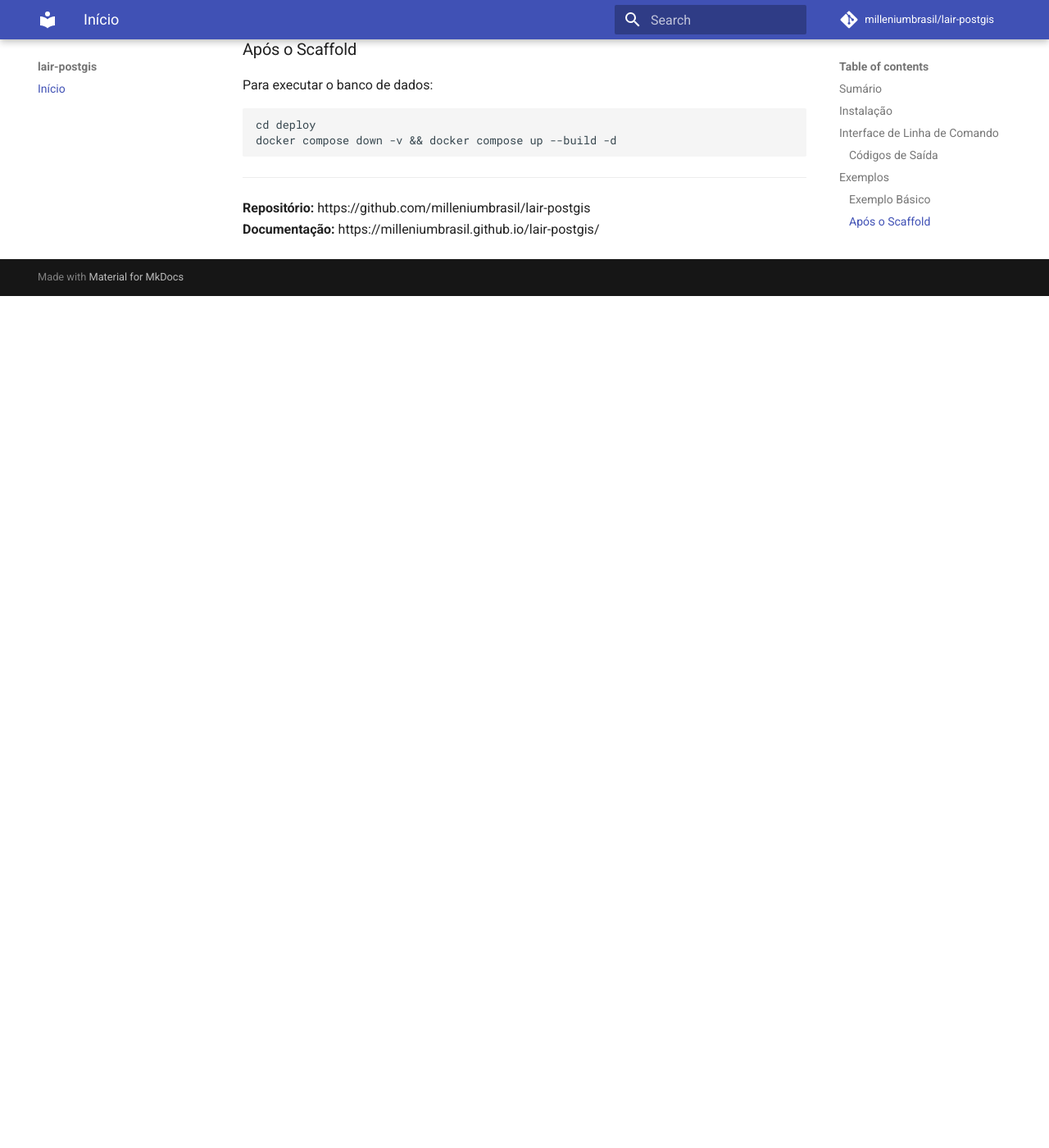
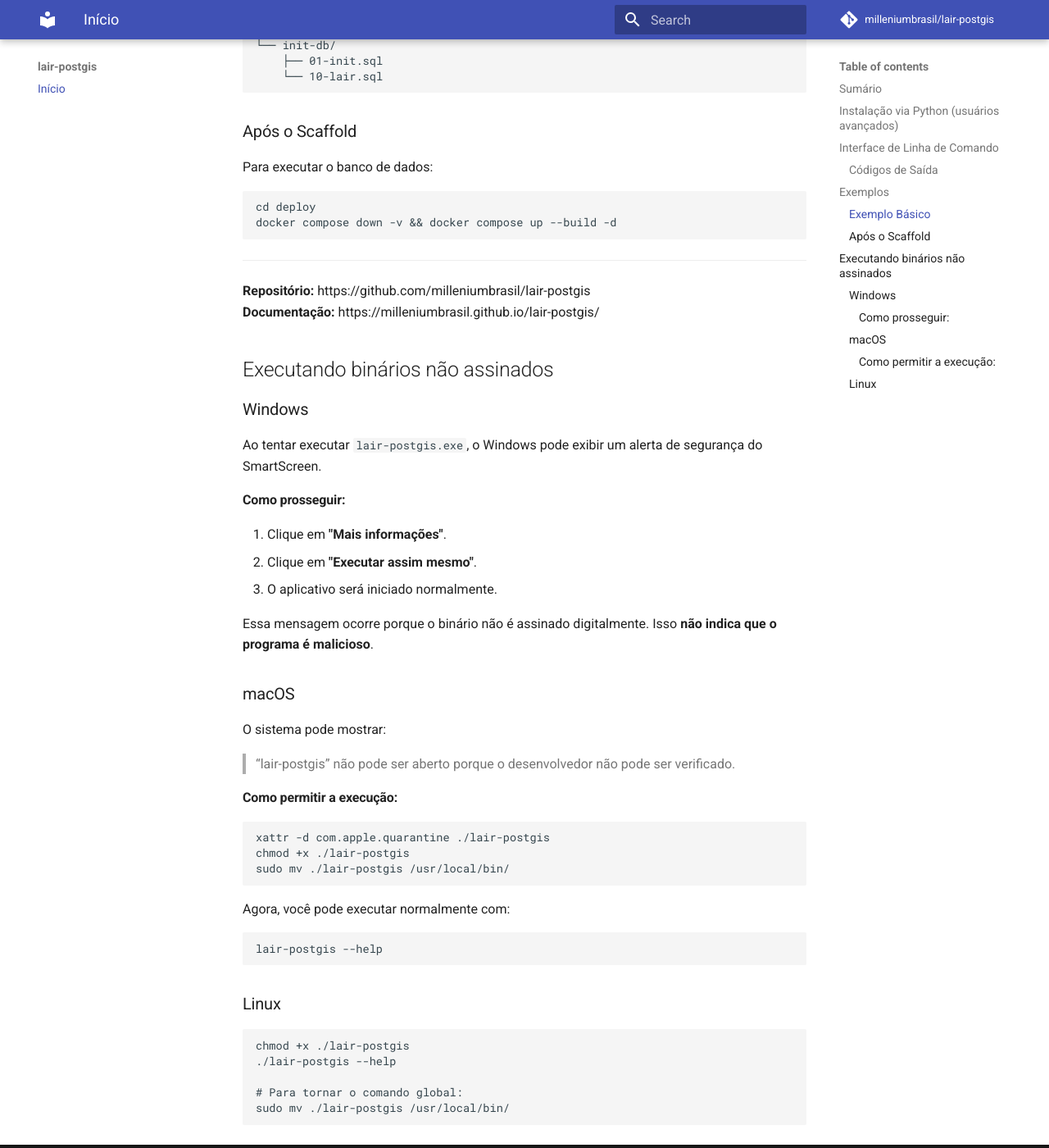
Before and after one commit to milleniumbrasil/lair-postgis, an MkDocs documentation site: the page built from docs/index.md, in a window 1280 px wide and 1400 px high, scrolled down 1501 px. Shown: the whole window at 82% size. Built offline with MkDocs 1.6.1 and Material for MkDocs 9.7.7, drawn with Linux system fonts in a browser that asks for light colours; comment, search, counter and statistics services are not loaded; before the commit the page ends 1862 px from its top, so only the background shows below that; some of the changed text lies outside the part shown.

Commit message:
Docs update (#6)
* docs: add unsigned binaries instructions and Python installation alternative

* feat: dist files

````diff
--- a/docs/index.md
+++ b/docs/index.md
@@ -4,17 +4,20 @@
 
 Esta documentação está organizada da seguinte forma:
 
-- [Instalação](#instalacao): Como instalar e começar a usar o lair-postgis.
+- [Instalação via Python (usuários avançados)](#instalacao-via-python-usuarios-avancados): Instalação via pip para usuários com Python.
 - [Interface de Linha de Comando](#interface-de-linha-de-comando): Opções disponíveis, flags e códigos de saída.
 - [Exemplos](#exemplos): Exemplos de uso do comando e estrutura gerada.
+- [Executando binários não assinados](#executando-binarios-nao-assinados): Instruções para executar binários sem assinatura.
 
 ---
 
-## Instalação
+## Instalação via Python (usuários avançados)
 
 ```bash
 pip install lair-postgis
 ```
+
+> Esta opção é indicada para desenvolvedores ou usuários que já possuem o ambiente Python configurado.
 
 ---
 
@@ -72,3 +75,44 @@ docker compose down -v && docker compose up --build -d
 
 **Repositório:** https://github.com/milleniumbrasil/lair-postgis
 **Documentação:** https://milleniumbrasil.github.io/lair-postgis/
+
+## Executando binários não assinados
+
+### Windows
+
+Ao tentar executar `lair-postgis.exe`, o Windows pode exibir um alerta de segurança do SmartScreen.
+
+#### Como prosseguir:
+1. Clique em **"Mais informações"**.
+2. Clique em **"Executar assim mesmo"**.
+3. O aplicativo será iniciado normalmente.
+
+Essa mensagem ocorre porque o binário não é assinado digitalmente. Isso **não indica que o programa é malicioso**.
+
+### macOS
+
+O sistema pode mostrar:
+
+> “lair-postgis” não pode ser aberto porque o desenvolvedor não pode ser verificado.
+
+#### Como permitir a execução:
+```bash
+xattr -d com.apple.quarantine ./lair-postgis
+chmod +x ./lair-postgis
+sudo mv ./lair-postgis /usr/local/bin/
+```
+
+Agora, você pode executar normalmente com:
+```bash
+lair-postgis --help
+```
+
+### Linux
+
+```bash
+chmod +x ./lair-postgis
+./lair-postgis --help
+
+# Para tornar o comando global:
+sudo mv ./lair-postgis /usr/local/bin/
+```
````
Also changed, not shown: .ia/task03.md (added, +145 -0 lines), README.md (+45 -2 lines).
